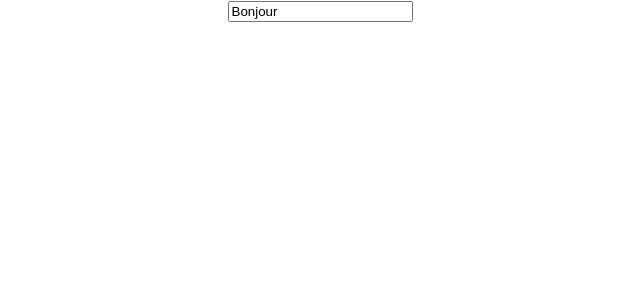
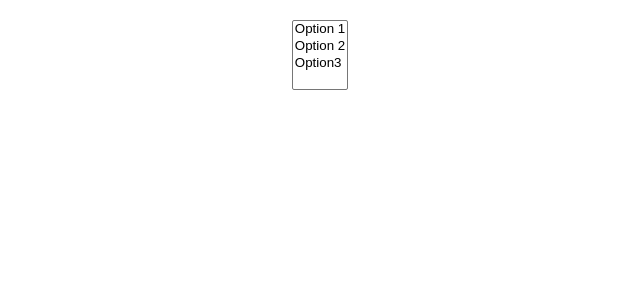
Before and after one commit to timothegonin/test-app-react, a React (Create React App) app: page / in a window 1280 px wide. Shown: the top 300 px of the page, without its empty margins (320-960 px from the left). Built offline with nearby package versions, Linux system fonts and the light colour scheme.

Commit message:
✅ select

```diff
--- a/src/App.js
+++ b/src/App.js
@@ -1,11 +1,12 @@
 // import logo from './logo.svg';
 import './App.css';
-import TypeClear from './components/userInteractions/TypeClear'
+import Select from './components/userInteractions/Select';
 
 function App() {
+  const options = ['Option 1', 'Option 2', 'Option3']
   return (
     <div className="App">
-      <TypeClear/>
+      <Select options={options}/>
     </div>
   );
 }
--- /dev/null
+++ b/src/components/userInteractions/Select.js
@@ -0,0 +1,11 @@
+
+const Select = ({options}) => {
+  return(
+    <select style={{marginTop: '20px'}} multiple>
+      {options.map(option => {
+      return <option key={option} value={option}>{option}</option>
+      })}
+    </select>
+  )
+}
+export default Select
```
Also changed, not shown: 1 other file (tests, documents, lock files or other folders).
